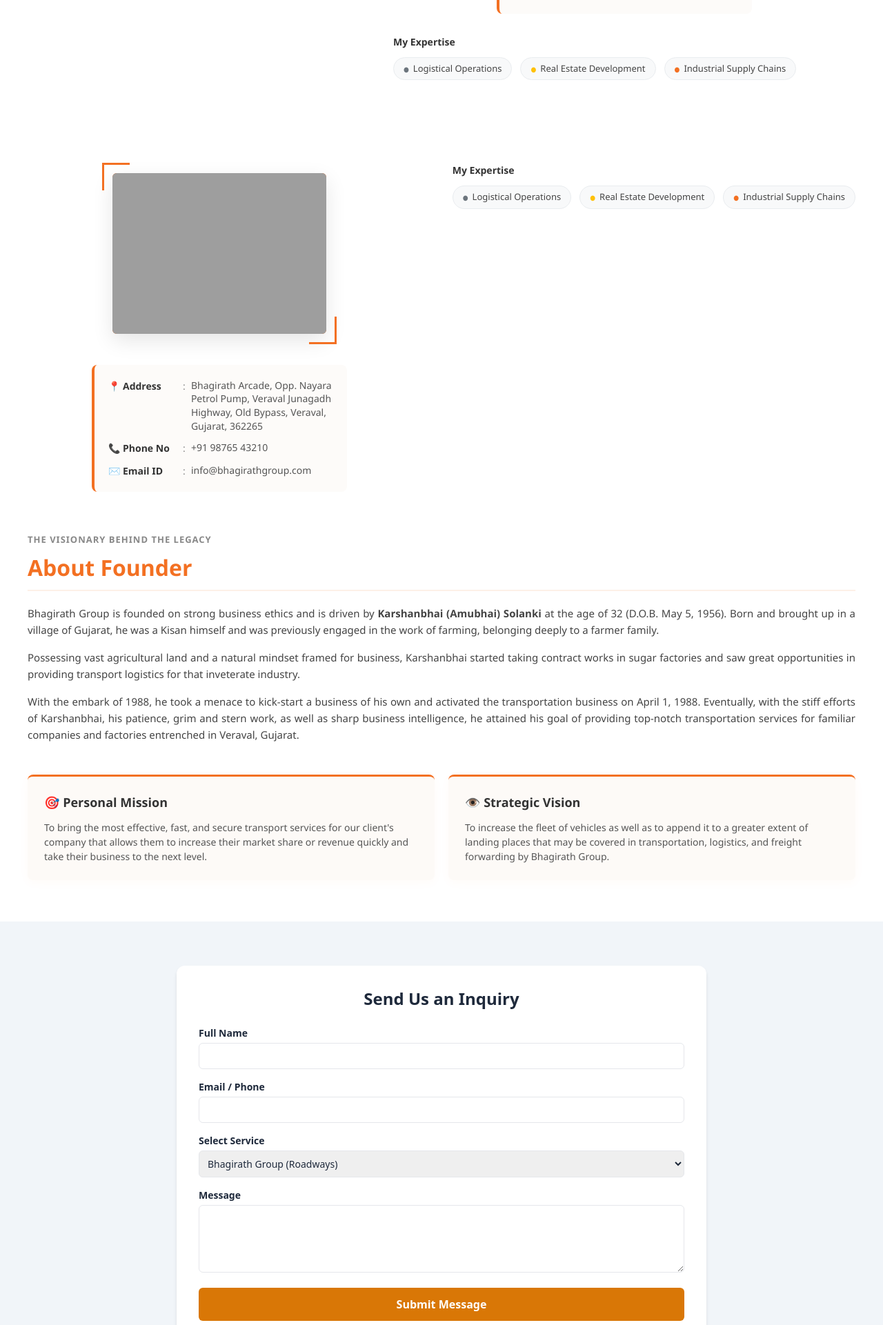
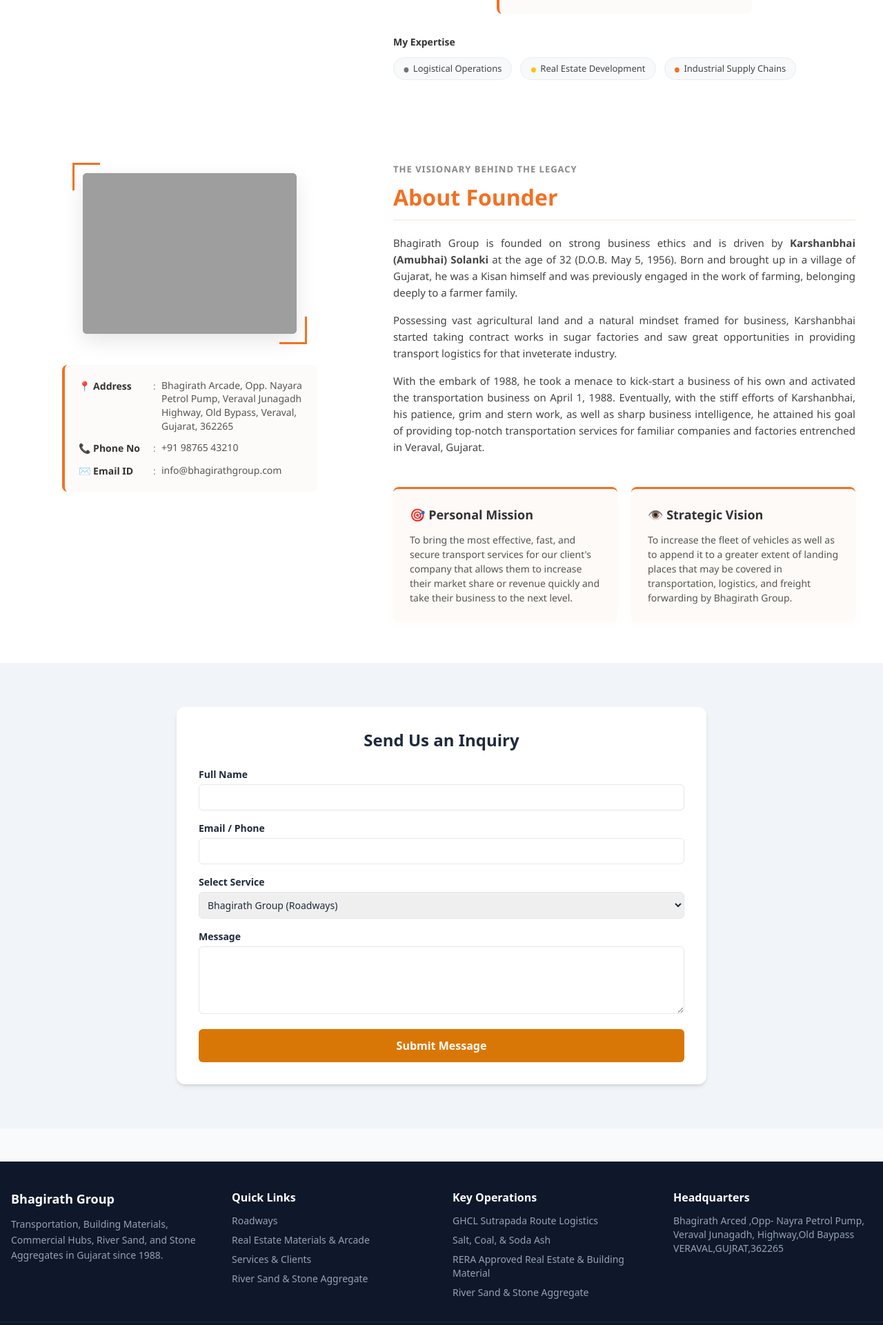
Before and after one commit to Nirav5238/Bhagirath-Group, a Flask app: page / in a window 1280 px wide. Shown: the part 1724-3645 px from the top of the page at 69% size. Run offline with Flask 3, Linux system fonts and the light colour scheme; some libraries are stand-ins or nearby versions; grey boxes are pictures that could not be loaded.

Commit message:
new code30.10.14

```diff
--- a/templates/index.html
+++ b/templates/index.html
@@ -328,15 +328,6 @@
       </div>
     </div>
 
-    <div class="expertise-showcase">
-        <h4 class="expertise-title">My Expertise</h4>
-        <div class="badge-flex-container">
-          <span class="capability-pill"><span class="pill-dot gray">●</span> Logistical Operations</span>
-          <span class="capability-pill"><span class="pill-dot yellow">●</span> Real Estate Development</span>
-          <span class="capability-pill"><span class="pill-dot orange">●</span> Industrial Supply Chains</span>
-        </div>
-      </div>
-
     <!-- Right Side: Narrative Details -->
     <div class="about-content-column">
       <div class="content-block">
```
